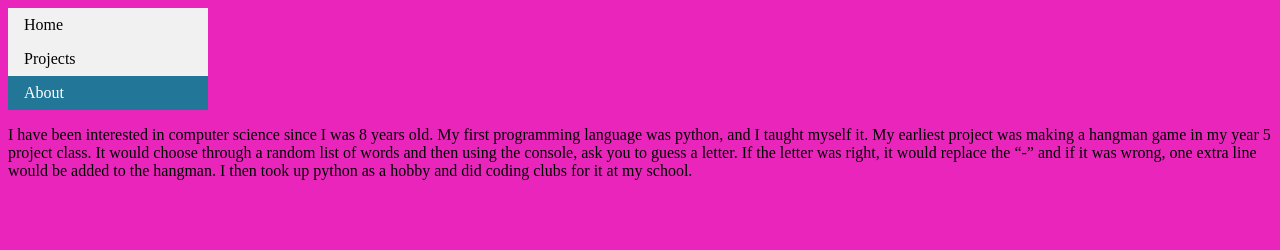
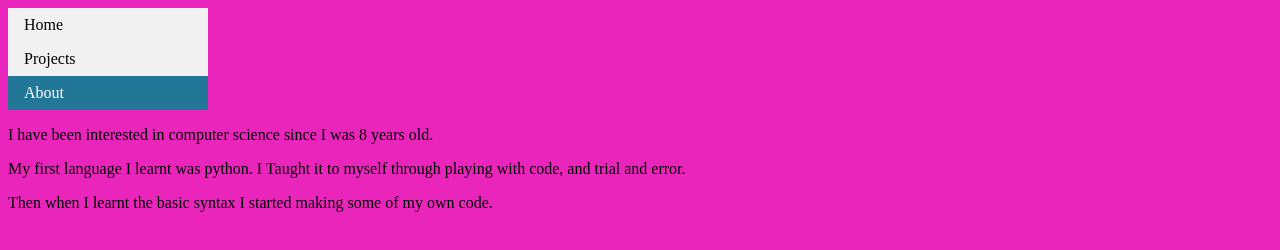
Before and after one commit to charlie1273/charlie.github.io, a plain HTML site: page about.html in a window 1280 px wide. Drawn offline with Linux system fonts and the light colour scheme.

Commit message:
Update about.html

```diff
--- a/about.html
+++ b/about.html
@@ -10,11 +10,9 @@
     <li><a href="project.html">Projects</a></li>
     <li><ab href="about.html">About</a></li>
     </ul>
-    <p>I have been interested in computer science since I was 8 years old.
-        My first programming language was python, and I taught myself it.
-        My earliest project was making a hangman game in my year 5 project class.
-        It would choose through a random list of words and then using the console, ask you to guess a letter.
-        If the letter was right, it would replace the “-” and if it was wrong, one extra line would be added to the hangman.
-        I then took up python as a hobby and did coding clubs for it at my school. </p>
+    <p>I have been interested in computer science since I was 8 years old.</p>
+    <p>My first language I learnt was python. I Taught it to myself through playing with code, and trial and error.</p>
+    <p>Then when I learnt the basic syntax I started making some of my own code.</p>
+
   </body>
 </html>
```
